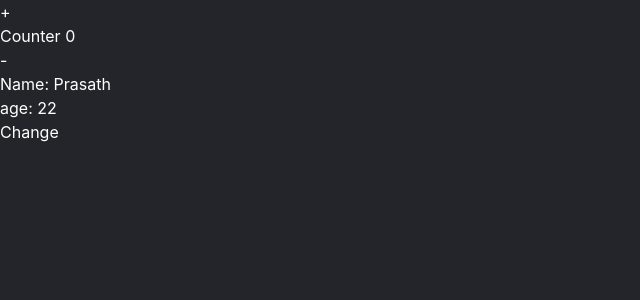
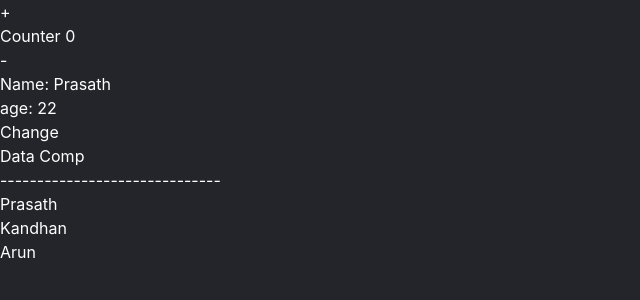
Before and after one commit to A-PRASATHARUMUGAM/Code_ReLearning, a React (Vite) app in the folder React/: page / in a window 1280 px wide. Shown: the top 300 px of the page, without its empty margins (0-640 px from the left). Built offline with nearby package versions, Linux system fonts and the light colour scheme.

Commit message:
Create the dataset to practice the useState

```diff
--- a/React/index.html
+++ b/React/index.html
@@ -6,8 +6,8 @@
     <meta name="viewport" content="width=device-width, initial-scale=1.0" />
     <title>react</title>
   </head>
-  <body>
-    <div id="root"></div>
+  <body >
+    <div id="root"  ></div>
     <script type="module" src="/src/main.tsx"></script>
   </body>
 </html>
--- a/React/src/App.tsx
+++ b/React/src/App.tsx
@@ -1,13 +1,16 @@
 import './index.css'
 import Counter from './components/Counter'
+import DataComp from './components/DataComp'
+
+
 
 function App() {
 
 
   return (
     <>
-
       <Counter />
+      <DataComp />
     </>
   )
 }
--- a/React/src/components/Counter.tsx
+++ b/React/src/components/Counter.tsx
@@ -27,7 +27,7 @@ const Counter = () => {
 
     return (
         <>
-            <section className="text-white">
+            <section >
                 <button onClick={increment}>+</button>
 
                 <div>Counter {count}</div>
--- /dev/null
+++ b/React/src/components/DataComp.tsx
@@ -0,0 +1,35 @@
+import { useState } from "react"
+import { data } from "../data/dataset";
+
+
+const DataComp = () => {
+
+  const [product,setProduct]=useState(data);
+
+  return (
+    <div>
+            <h1>Data Comp</h1>
+       <h1>------------------------------</h1>
+
+
+            {product.map((pro,index)=>{
+
+                return <>
+
+                    <h1 key={index.id} >{pro.fname} </h1>
+                </>
+
+
+            })}
+
+
+
+
+    </div>
+
+
+
+  )
+}
+
+export default DataComp
--- /dev/null
+++ b/React/src/data/dataset.js
@@ -0,0 +1,5 @@
+export const data = [
+  { fname: "Prasath", age: "22" },
+  { fname: "Kandhan", age: "25" },
+  { fname: "Arun", age: "30" }
+];
--- a/React/src/index.css
+++ b/React/src/index.css
@@ -2,4 +2,5 @@
 
 body{
     background-color: #24252a;
+    color: White;
 }
```
Also changed, not shown: 1 other file (tests, documents, lock files or other folders).
